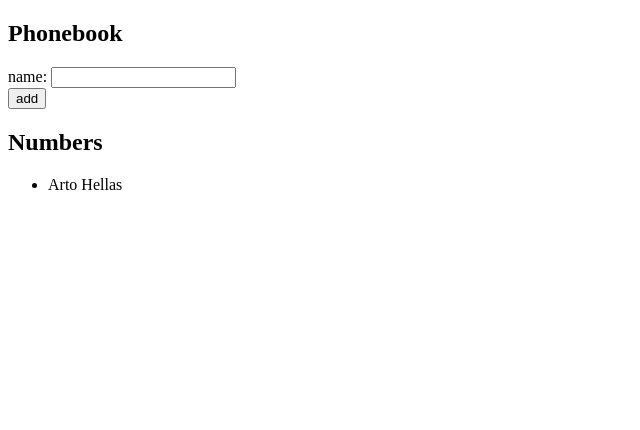
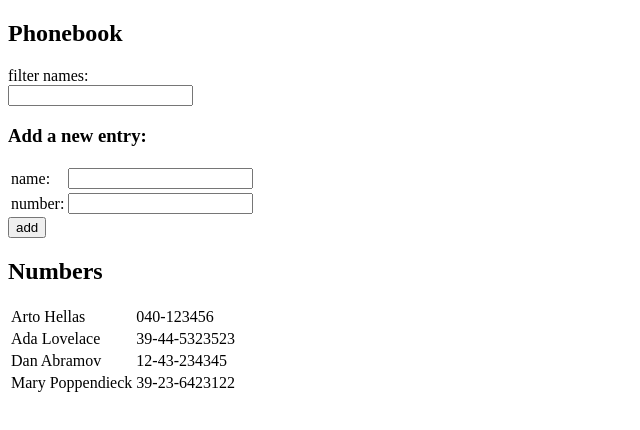
Before and after one commit to k-zhou/Fullstackopen2020, a React (Create React App) app in the folder single-page-app/: page / in a window 1280 px wide. Shown: the top 430 px of the page, without its empty margins (0-640 px from the left). Built offline with nearby package versions, Linux system fonts and the light colour scheme.

Commit message:
teht 2.9

```diff
--- a/single-page-app/src/App.js
+++ b/single-page-app/src/App.js
@@ -1,30 +1,52 @@
 import React, { useState } from 'react'
 import NameForm from './NameForm'
 
-const NamesList = ({persons}) => {
+const DisplayNames = ({persons}) => {
   return (
-    <ul>
-      {persons.map((p, i) => <li key={p.name}>{p.name}</li>)}
-    </ul>
+    <table>
+      <tbody>
+        {persons.map((p, i) => <tr key={p.name}><td>{p.name}</td><td>{p.number}</td></tr>)}
+      </tbody>
+    </table>
+  )
+}
+
+const FilterForm = ({peopleFilter, setPeopleFilter}) => {
+  return (
+    <div>
+      filter names:
+      <form>
+        <input
+          value    = {peopleFilter}
+          onChange = {(event) => {setPeopleFilter(event.target.value); }}
+        />
+      </form>
+    </div>
   )
 }
 
 const App = () => {
-  const [ persons, setPersons] = useState([
-    { name: 'Arto Hellas' }
+  const [persons, setPersons] = useState([
+    { name: 'Arto Hellas', number: '040-123456' },
+    { name: 'Ada Lovelace', number: '39-44-5323523' },
+    { name: 'Dan Abramov', number: '12-43-234345' },
+    { name: 'Mary Poppendieck', number: '39-23-6423122' }
   ])
-  const [ newName, setNewName ] = useState('')
+  const [peopleFilter, setPeopleFilter] = useState('')
 
   return (
     <div>
       <h2>Phonebook</h2>
-      <NameForm persons={persons}
-                setPersons={setPersons}
-                newName={newName}
-                setNewName={setNewName} />
+      <FilterForm peopleFilter        ={peopleFilter}
+                  setPeopleFilter     ={setPeopleFilter}
+      />
+      <h3>Add a new entry:</h3>
+      <NameForm persons     ={persons}
+                setPersons  ={setPersons}
+      />
 
       <h2>Numbers</h2>
-      <NamesList persons={persons}/>
+      <DisplayNames persons={persons.filter(p => p.name.toLowerCase().includes(peopleFilter.toLowerCase()))}/>
 
     </div>
   )
--- a/single-page-app/src/NameForm.js
+++ b/single-page-app/src/NameForm.js
@@ -1,37 +1,52 @@
 import React, { useState } from 'react'
 
-const NameForm = ({persons, setPersons, newName, setNewName}) => {
+const NameForm = ({persons, setPersons}) => {
+
+  const [newName, setNewName] = useState('')
+  const [newNum,  setNewNum]  = useState('')
 
   const handleSubmit = (event) => {
-    // console.log('prevented default', event.target)
     event.preventDefault()
-
     // check for duplicates
-    if (persons.every(p => p.name !== newName))
+    if (persons.every(p => (p.number !== newNum) && (p.name !== newName) ))
     {
       const nextPerson = {
         name: newName,
+        number: newNum,
         id:   persons.length + 1
       }
       setPersons(persons.concat(nextPerson))
+      setNewName('')
+      setNewNum('')
     }
     else
     {
       window.alert(`${newName} already exists in the phonebook!`)
     }
-    setNewName('')
   }
-  const handleChange = (event) => {
-    // console.log(event.target.value)
-    setNewName(event.target.value)
-  }
+
   return (
     <form onSubmit={handleSubmit}>
       <div>
-        name: <input
+        <table>
+          <tbody>
+            <tr>
+              <td>name:</td>
+              <td><input
                value    = {newName}
-          onChange = {handleChange}
+               onChange = {(event) => setNewName(event.target.value)}
+               /></td>
+           </tr>
+           <tr>
+             <td>number:</td>
+             <td><input
+               value    = {newNum}
+               onChange = {(event) => setNewNum(event.target.value)}
              />
+             </td>
+           </tr>
+        </tbody>
+      </table>
     </div>
     <div>
       <button type="submit">add </button>
```
Lines whose indentation alone changed are shown as unchanged.
